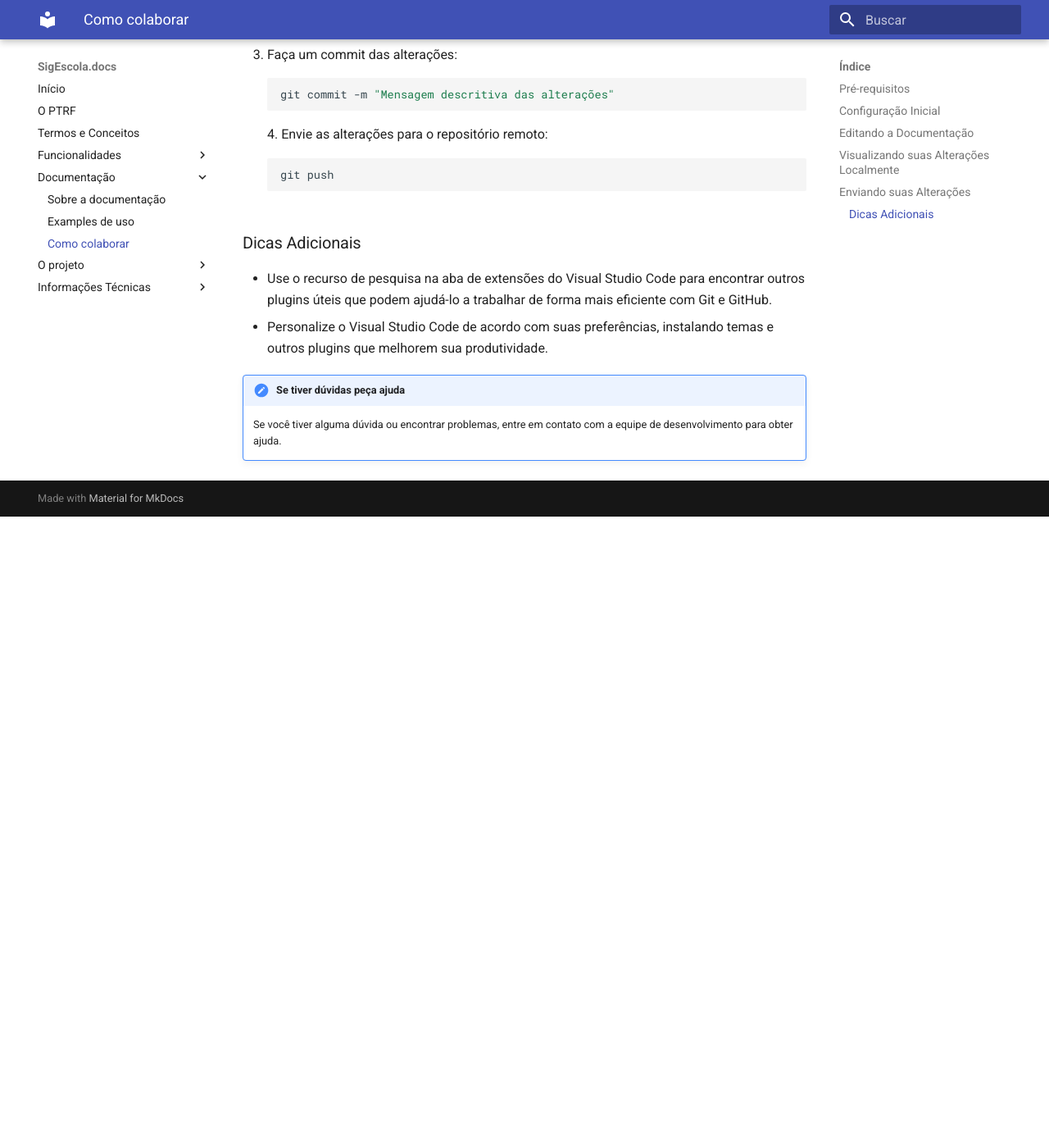
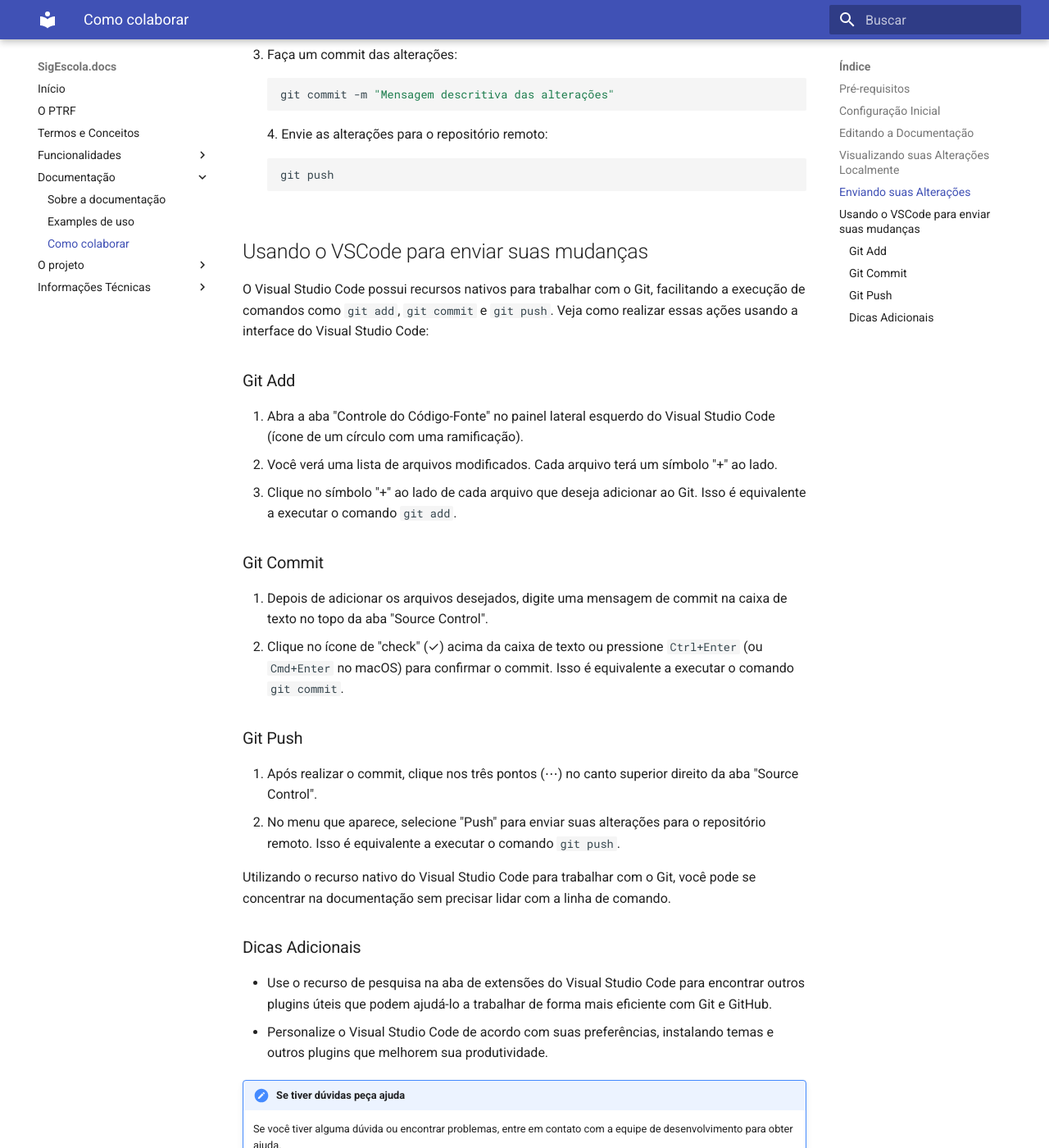
Before and after one commit to prefeiturasp/SME-PTRF-Docs, an MkDocs documentation site: the page built from docs/sigescola_docs/como_colaborar_docs.md, in a window 1280 px wide and 1400 px high, scrolled down 1440 px. Shown: the whole window at 82% size. Built offline with MkDocs 1.6.1 and Material for MkDocs 9.7.7, drawn with Linux system fonts in a browser that asks for light colours; before the commit the page ends 2070 px from its top, so only the background shows below that.

Commit message:
docs(91464): Add uso do VSCode para comandos git

````diff
--- a/docs/sigescola_docs/como_colaborar_docs.md
+++ b/docs/sigescola_docs/como_colaborar_docs.md
@@ -68,6 +68,28 @@ Olá! Este é um guia passo a passo para ajudá-lo a colaborar na documentação
     git push
     ```
 
+## Usando o VSCode para enviar suas mudanças
+
+O Visual Studio Code possui recursos nativos para trabalhar com o Git, facilitando a execução de comandos como `git add`, `git commit` e `git push`. Veja como realizar essas ações usando a interface do Visual Studio Code:
+
+### Git Add
+
+1. Abra a aba "Controle do Código-Fonte" no painel lateral esquerdo do Visual Studio Code (ícone de um círculo com uma ramificação).
+2. Você verá uma lista de arquivos modificados. Cada arquivo terá um símbolo "+" ao lado.
+3. Clique no símbolo "+" ao lado de cada arquivo que deseja adicionar ao Git. Isso é equivalente a executar o comando `git add`.
+
+### Git Commit
+
+1. Depois de adicionar os arquivos desejados, digite uma mensagem de commit na caixa de texto no topo da aba "Source Control".
+2. Clique no ícone de "check" (✓) acima da caixa de texto ou pressione `Ctrl+Enter` (ou `Cmd+Enter` no macOS) para confirmar o commit. Isso é equivalente a executar o comando `git commit`.
+
+### Git Push
+
+1. Após realizar o commit, clique nos três pontos (⋯) no canto superior direito da aba "Source Control".
+2. No menu que aparece, selecione "Push" para enviar suas alterações para o repositório remoto. Isso é equivalente a executar o comando `git push`.
+
+Utilizando o recurso nativo do Visual Studio Code para trabalhar com o Git, você pode se concentrar na documentação sem precisar lidar com a linha de comando.
+
 ### Dicas Adicionais
 
 - Use o recurso de pesquisa na aba de extensões do Visual Studio Code para encontrar outros plugins úteis que podem ajudá-lo a trabalhar de forma mais eficiente com Git e GitHub.
````
